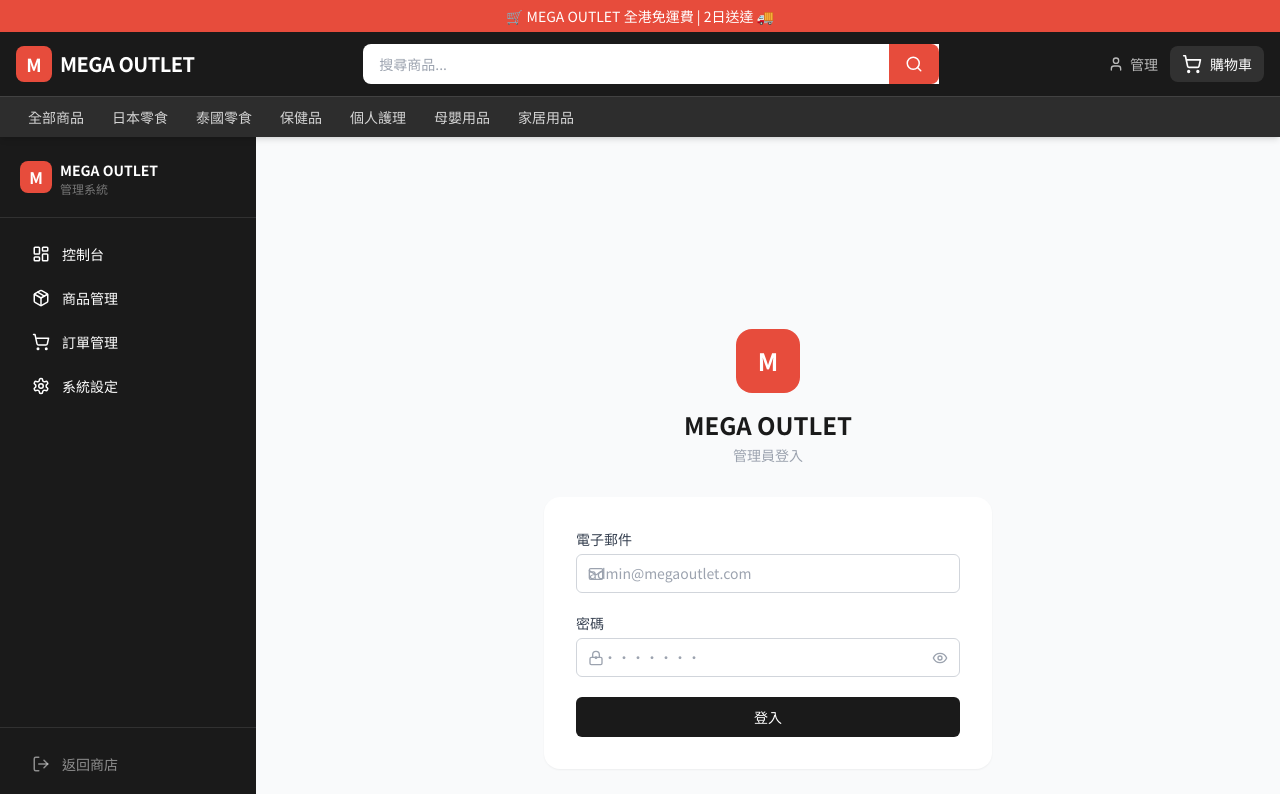
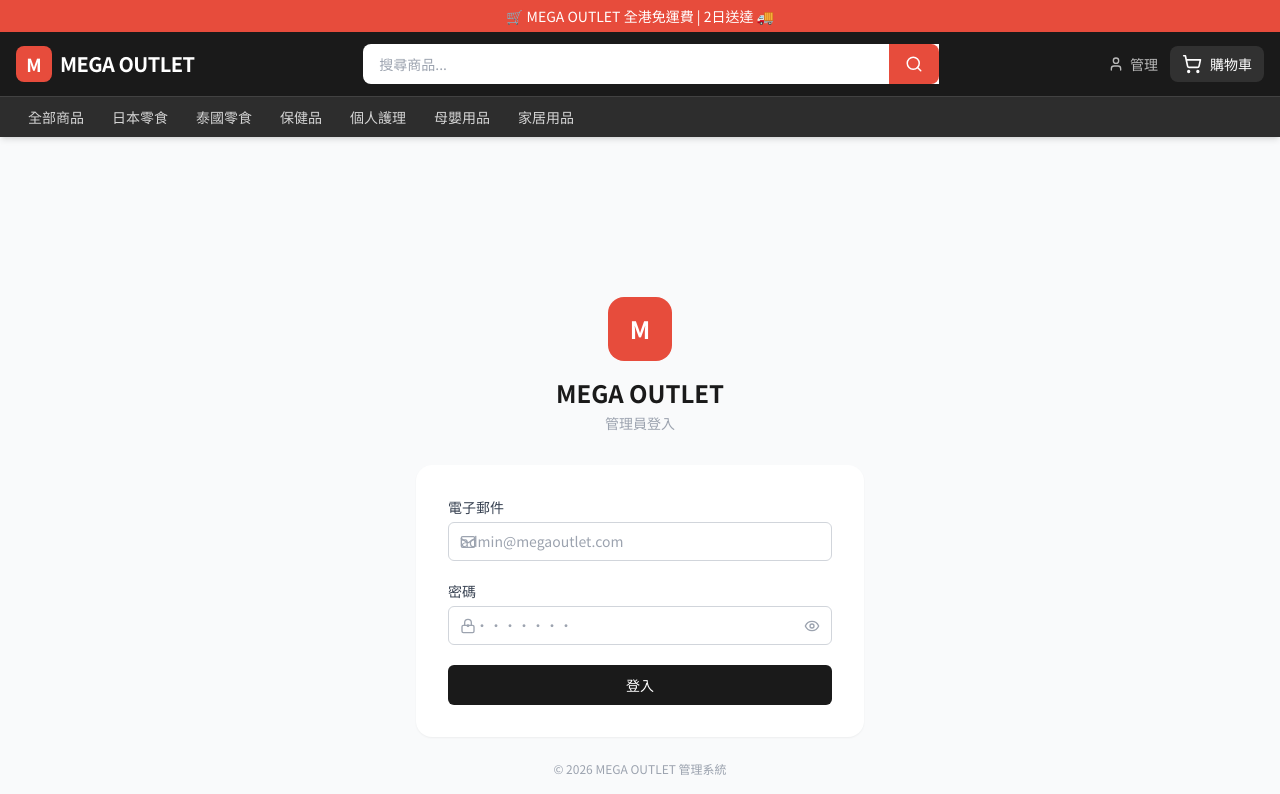
Before and after one commit to clawdfelix-ship-it/Megaoutlet, a Next.js app: page /admin/login in a window 1280 px wide. Shown: the top 794 px of the page. Built offline with nearby package versions, Linux system fonts and the light colour scheme.

Commit message:
refactor: protect admin routes with layout

```diff
--- a/src/app/admin/dashboard/page.tsx
+++ b/src/app/admin/(protected)/dashboard/page.tsx
@@ -5,7 +5,6 @@
 import { Package, ShoppingCart, DollarSign, TrendingUp, Clock, CheckCircle, XCircle } from 'lucide-react';
 
 async function getDashboardData() {
-  // Dynamic import to avoid build-time DB connection
   const { prisma } = await import('@/lib/prisma');
 
   try {
@@ -73,13 +72,11 @@
 
   return (
     <div>
-      {/* Header */}
       <div className="mb-6">
         <h1 className="text-2xl font-bold text-dark">控制台</h1>
         <p className="text-sm text-gray-400 mt-1">歡迎回來，查看店鋪概覽</p>
       </div>
 
-      {/* Stats cards */}
       <div className="grid grid-cols-2 lg:grid-cols-4 gap-4 mb-8">
         {[
           {
@@ -129,7 +126,6 @@
       </div>
 
       <div className="grid lg:grid-cols-2 gap-6">
-        {/* Recent orders */}
         <div className="bg-white rounded-xl shadow-sm overflow-hidden">
           <div className="px-5 py-4 border-b border-gray-100 flex items-center justify-between">
             <h2 className="font-semibold text-dark">最近訂單</h2>
@@ -172,7 +168,6 @@
           </div>
         </div>
 
-        {/* Top products */}
         <div className="bg-white rounded-xl shadow-sm overflow-hidden">
           <div className="px-5 py-4 border-b border-gray-100 flex items-center justify-between">
             <h2 className="font-semibold text-dark">暢銷商品</h2>
--- /dev/null
+++ b/src/app/admin/(protected)/layout.tsx
@@ -0,0 +1,89 @@
+import { cookies } from 'next/headers';
+import { redirect } from 'next/navigation';
+import jwt from 'jsonwebtoken';
+import Link from 'next/link';
+import { LayoutDashboard, Package, ShoppingCart, Settings, LogOut } from 'lucide-react';
+import { AdminNav } from '@/components/AdminNav';
+
+const JWT_SECRET = process.env.JWT_SECRET || 'megaoutlet-secret-key-change-in-production';
+
+function requireAdmin() {
+  const token = cookies().get('admin_token')?.value;
+  if (!token) redirect('/admin/login');
+  try {
+    return jwt.verify(token, JWT_SECRET) as { id: number; email: string; name: string };
+  } catch {
+    redirect('/admin/login');
+  }
+}
+
+export default function AdminProtectedLayout({
+  children,
+}: {
+  children: React.ReactNode;
+}) {
+  requireAdmin();
+
+  return (
+    <div className="min-h-screen bg-gray-50 flex">
+      <aside className="w-64 bg-dark text-white shrink-0 hidden md:block">
+        <div className="p-5 border-b border-white/10">
+          <Link href="/" className="flex items-center gap-2">
+            <div className="bg-primary rounded-lg w-8 h-8 flex items-center justify-center">
+              <span className="font-bold">M</span>
+            </div>
+            <div>
+              <span className="font-bold text-sm">MEGA OUTLET</span>
+              <p className="text-white/40 text-xs">管理系統</p>
+            </div>
+          </Link>
+        </div>
+        <nav className="p-4 space-y-1">
+          <Link
+            href="/admin/dashboard"
+            className="flex items-center gap-3 px-4 py-2.5 rounded-lg text-sm hover:bg-white/10 transition-colors"
+          >
+            <LayoutDashboard size={18} />
+            控制台
+          </Link>
+          <Link
+            href="/admin/products"
+            className="flex items-center gap-3 px-4 py-2.5 rounded-lg text-sm hover:bg-white/10 transition-colors"
+          >
+            <Package size={18} />
+            商品管理
+          </Link>
+          <Link
+            href="/admin/orders"
+            className="flex items-center gap-3 px-4 py-2.5 rounded-lg text-sm hover:bg-white/10 transition-colors"
+          >
+            <ShoppingCart size={18} />
+            訂單管理
+          </Link>
+          <Link
+            href="/admin/settings"
+            className="flex items-center gap-3 px-4 py-2.5 rounded-lg text-sm hover:bg-white/10 transition-colors"
+          >
+            <Settings size={18} />
+            系統設定
+          </Link>
+        </nav>
+        <div className="absolute bottom-0 w-64 p-4 border-t border-white/10">
+          <Link
+            href="/"
+            className="flex items-center gap-3 px-4 py-2.5 text-sm text-white/50 hover:text-white transition-colors"
+          >
+            <LogOut size={18} />
+            返回商店
+          </Link>
+        </div>
+      </aside>
+
+      <AdminNav />
+
+      <div className="flex-1 min-w-0">
+        <div className="p-6 md:p-8">{children}</div>
+      </div>
+    </div>
+  );
+}
--- a/src/app/admin/orders/page.tsx
+++ b/src/app/admin/(protected)/orders/page.tsx
@@ -3,7 +3,7 @@
 import { useState, useEffect } from 'react';
 import { formatPrice } from '@/lib/utils';
 import Link from 'next/link';
-import { Search, ChevronLeft, ChevronRight, Eye, Truck, CheckCircle, XCircle, Clock } from 'lucide-react';
+import { ChevronLeft, ChevronRight, Truck, CheckCircle, XCircle, Clock } from 'lucide-react';
 import toast from 'react-hot-toast';
 
 interface Order {
@@ -63,7 +63,6 @@
         </div>
       </div>
 
-      {/* Filters */}
       <div className="bg-white rounded-xl p-4 mb-6 flex flex-wrap gap-3">
         <select
           value={statusFilter}
@@ -79,7 +78,6 @@
         </select>
       </div>
 
-      {/* Orders table */}
       <div className="bg-white rounded-xl overflow-hidden">
         <table className="data-table">
           <thead>
@@ -97,7 +95,7 @@
             {orders.length === 0 ? (
               <tr>
                 <td colSpan={7} className="text-center py-12 text-gray-400">
-                  暫無訂單
+                  {loading ? '載入中...' : '暫無訂單'}
                 </td>
               </tr>
             ) : orders.map((order) => {
@@ -132,7 +130,6 @@
         </table>
       </div>
 
-      {/* Pagination */}
       {totalPages > 1 && (
         <div className="flex items-center justify-center gap-2 mt-6">
           <button
--- a/src/app/admin/products/[id]/page.tsx
+++ b/src/app/admin/(protected)/products/[id]/page.tsx
@@ -5,7 +5,7 @@
 import Link from 'next/link';
 import Image from 'next/image';
 import { formatPrice } from '@/lib/utils';
-import { ArrowLeft, Save, Image as ImageIcon } from 'lucide-react';
+import { ArrowLeft, Save } from 'lucide-react';
 import toast from 'react-hot-toast';
 
 interface Product {
@@ -136,7 +136,6 @@
 
   return (
     <div>
-      {/* Header */}
       <div className="flex items-center justify-between mb-6">
         <div className="flex items-center gap-3">
           <Link href="/admin/products" className="text-gray-400 hover:text-gray-600">
@@ -156,7 +155,6 @@
         </button>
       </div>
 
-      {/* Preview card */}
       {product && (
         <div className="bg-white rounded-xl shadow-sm p-4 mb-6 flex gap-4 items-center">
           <div className="relative w-16 h-16 bg-gray-50 rounded-lg overflow-hidden shrink-0">
@@ -182,7 +180,6 @@
       )}
 
       <form onSubmit={handleSave} className="space-y-6">
-        {/* Basic info */}
         <div className="bg-white rounded-xl shadow-sm p-6">
           <h3 className="font-semibold text-dark mb-4">基本資訊</h3>
           <div className="grid md:grid-cols-2 gap-4">
@@ -303,7 +300,6 @@
           </div>
         </div>
 
-        {/* Description */}
         <div className="bg-white rounded-xl shadow-sm p-6">
           <h3 className="font-semibold text-dark mb-4">商品描述</h3>
           <div className="space-y-4">
--- a/src/app/admin/products/page.tsx
+++ b/src/app/admin/(protected)/products/page.tsx
@@ -83,7 +83,6 @@
 
   return (
     <div>
-      {/* Header */}
       <div className="flex flex-col sm:flex-row sm:items-center justify-between gap-4 mb-6">
         <div>
           <h1 className="text-2xl font-bold text-dark">商品管理</h1>
@@ -95,7 +94,6 @@
         </Link>
       </div>
 
-      {/* Search */}
       <div className="bg-white rounded-xl shadow-sm p-4 mb-6">
         <form onSubmit={handleSearch} className="flex gap-3">
           <div className="relative flex-1">
@@ -121,7 +119,6 @@
         </form>
       </div>
 
-      {/* Table */}
       <div className="bg-white rounded-xl shadow-sm overflow-hidden">
         <div className="overflow-x-auto">
           <table className="data-table">
@@ -217,7 +214,6 @@
           </table>
         </div>
 
-        {/* Pagination */}
         {totalPages > 1 && (
           <div className="px-5 py-4 border-t border-gray-100 flex items-center justify-between">
             <p className="text-sm text-gray-400">
--- a/src/app/admin/layout.tsx
+++ b/src/app/admin/layout.tsx
@@ -1,75 +1,7 @@
-import Link from 'next/link';
-import { LayoutDashboard, Package, ShoppingCart, Settings, LogOut, Menu, X } from 'lucide-react';
-import { AdminNav } from '@/components/AdminNav';
-
 export default function AdminLayout({
   children,
 }: {
   children: React.ReactNode;
 }) {
-  return (
-    <div className="min-h-screen bg-gray-50 flex">
-      {/* Sidebar */}
-      <aside className="w-64 bg-dark text-white shrink-0 hidden md:block">
-        <div className="p-5 border-b border-white/10">
-          <Link href="/" className="flex items-center gap-2">
-            <div className="bg-primary rounded-lg w-8 h-8 flex items-center justify-center">
-              <span className="font-bold">M</span>
-            </div>
-            <div>
-              <span className="font-bold text-sm">MEGA OUTLET</span>
-              <p className="text-white/40 text-xs">管理系統</p>
-            </div>
-          </Link>
-        </div>
-        <nav className="p-4 space-y-1">
-          <Link
-            href="/admin/dashboard"
-            className="flex items-center gap-3 px-4 py-2.5 rounded-lg text-sm hover:bg-white/10 transition-colors"
-          >
-            <LayoutDashboard size={18} />
-            控制台
-          </Link>
-          <Link
-            href="/admin/products"
-            className="flex items-center gap-3 px-4 py-2.5 rounded-lg text-sm hover:bg-white/10 transition-colors"
-          >
-            <Package size={18} />
-            商品管理
-          </Link>
-          <Link
-            href="/admin/orders"
-            className="flex items-center gap-3 px-4 py-2.5 rounded-lg text-sm hover:bg-white/10 transition-colors"
-          >
-            <ShoppingCart size={18} />
-            訂單管理
-          </Link>
-          <Link
-            href="/admin/settings"
-            className="flex items-center gap-3 px-4 py-2.5 rounded-lg text-sm hover:bg-white/10 transition-colors"
-          >
-            <Settings size={18} />
-            系統設定
-          </Link>
-        </nav>
-        <div className="absolute bottom-0 w-64 p-4 border-t border-white/10">
-          <Link
-            href="/"
-            className="flex items-center gap-3 px-4 py-2.5 text-sm text-white/50 hover:text-white transition-colors"
-          >
-            <LogOut size={18} />
-            返回商店
-          </Link>
-        </div>
-      </aside>
-
-      {/* Mobile nav */}
-      <AdminNav />
-
-      {/* Main content */}
-      <div className="flex-1 min-w-0">
-        <div className="p-6 md:p-8">{children}</div>
-      </div>
-    </div>
-  );
+  return <>{children}</>;
 }
```
Also changed, not shown: src/app/admin/(protected)/settings/page.tsx (renamed from src/app/admin/settings/page.tsx, +2 -5 lines).
